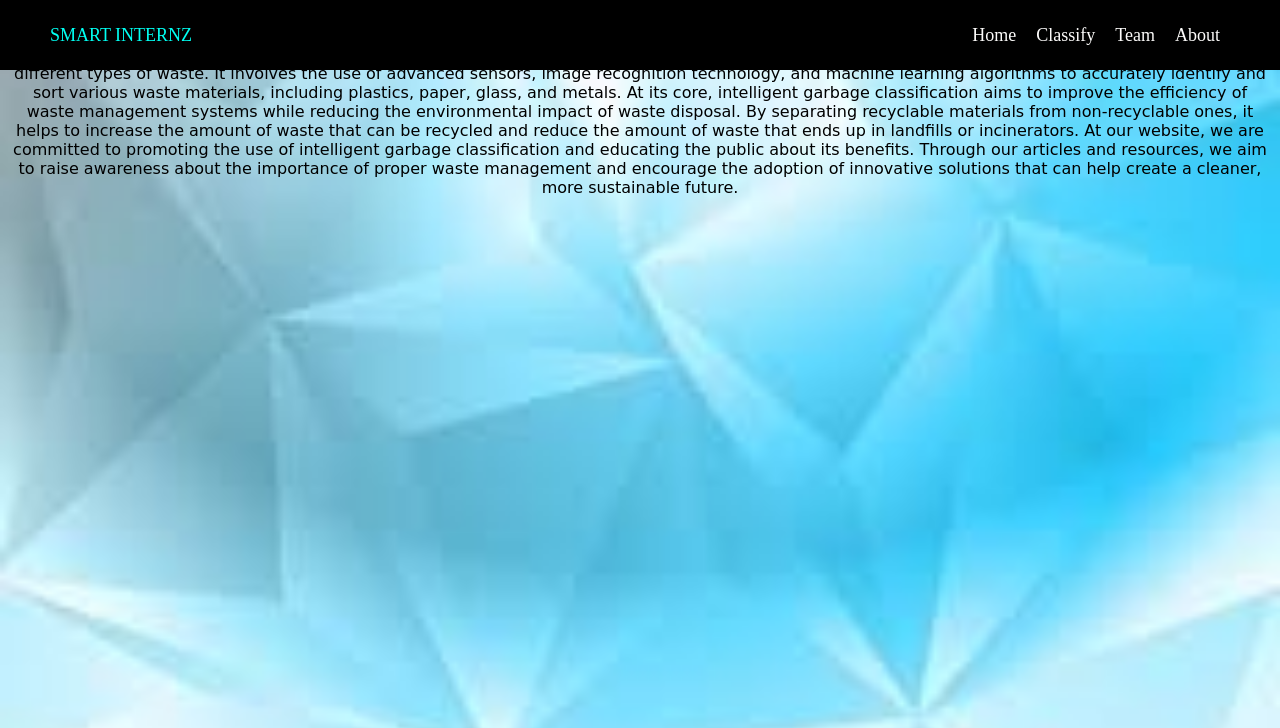
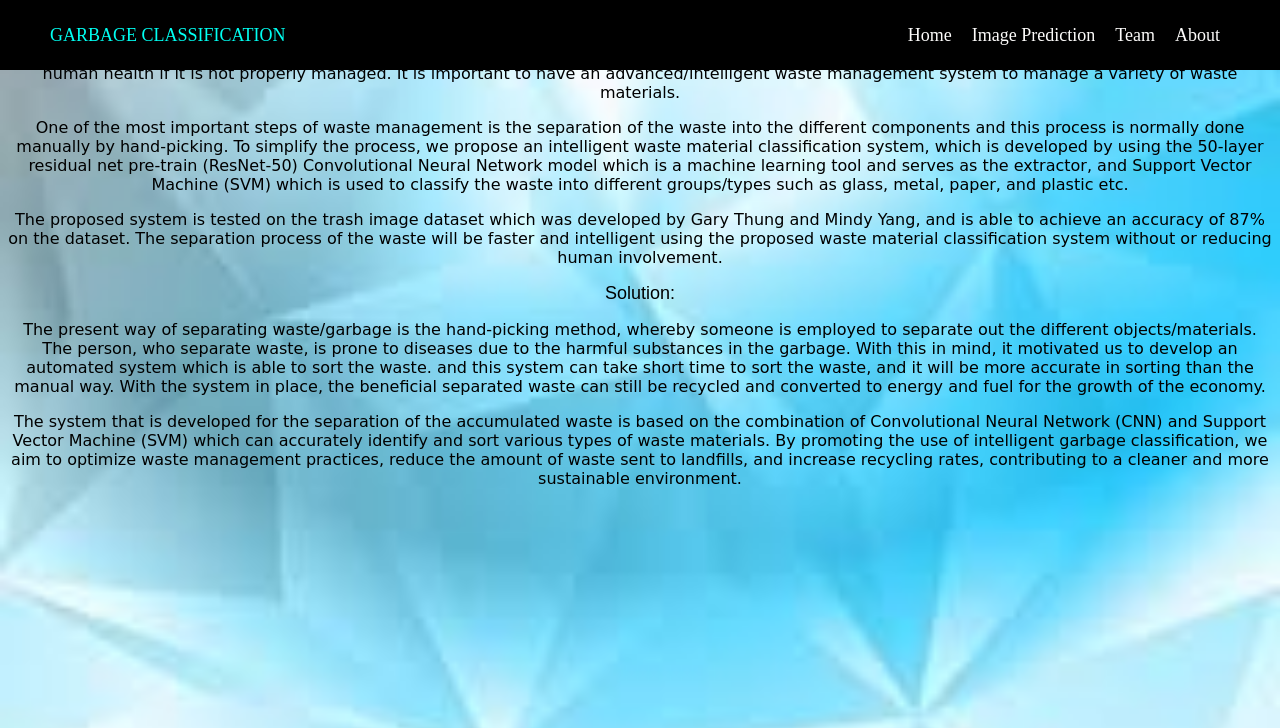
Before and after one commit to Bhanuteja01/Intelligent-Garbage-Classification-using-Deep-learning, a Flask app: page /about in a window 1280 px wide. Shown: the top 728 px of the page. Run offline with Flask 3, Linux system fonts and the light colour scheme.

Commit message:
Update about.html

```diff
--- a/templates/about.html
+++ b/templates/about.html
@@ -1,39 +1,49 @@
 <!DOCTYPE html>
 <html lang="en">
 <head>
-    <title> About US </title>
+    <title>About US</title>
     <link rel="stylesheet" href="/Static/Css/about.css">
     <link rel="stylesheet" type="text/css" href="{{ url_for('static', filename='Css/about.css') }}">
-
 </head>
 <body>
 
     <header>
-
         <nav>
-            <div class="logo">SMART INTERNZ</div>
+            <div class="logo">GARBAGE CLASSIFICATION</div>
             <ul class="menu">
                 <li><a href="{{ url_for('home') }}">Home</a></li>
-                <li><a href="{{ url_for('classify') }}">Classify</a></li>
+                <li><a href="{{ url_for('classify') }}">Image Prediction</a></li>
                 <li><a href="{{ url_for('team') }}">Team</a></li>
                 <li><a href="#">About</a></li>
             </ul>
         </nav>
-
     </header>
 
     <main class="main">
         <div class="container">
-            <div class="content">
+            <div class="problem">
                 <div class="web-title">
-                    Intelligent Garbage Classification Using Deep Learning
+                     Problem
                 </div>
                 <p>
-                    Intelligent garbage classification is a modern approach to waste management that uses artificial intelligence and machine learning to sort and separate different types of waste. It involves the use of advanced sensors, image recognition technology, and machine learning algorithms to accurately identify and sort various waste materials, including plastics, paper, glass, and metals.
-
-                At its core, intelligent garbage classification aims to improve the efficiency of waste management systems while reducing the environmental impact of waste disposal. By separating recyclable materials from non-recyclable ones, it helps to increase the amount of waste that can be recycled and reduce the amount of waste that ends up in landfills or incinerators.
-
-                At our website, we are committed to promoting the use of intelligent garbage classification and educating the public about its benefits. Through our articles and resources, we aim to raise awareness about the importance of proper waste management and encourage the adoption of innovative solutions that can help create a cleaner, more sustainable future.
+                    The accumulation of solid waste in the urban area is becoming a great concern, and it would result in environmental pollution and may be hazardous to human health if it is not properly managed. It is important to have an advanced/intelligent waste management system to manage a variety of waste materials.
+                </p>
+                <p>
+                    One of the most important steps of waste management is the separation of the waste into the different components and this process is normally done manually by hand-picking. To simplify the process, we propose an intelligent waste material classification system, which is developed by using the 50-layer residual net pre-train (ResNet-50) Convolutional Neural Network model which is a machine learning tool and serves as the extractor, and Support Vector Machine (SVM) which is used to classify the waste into different groups/types such as glass, metal, paper, and plastic etc.
+                </p>
+                <p>
+                    The proposed system is tested on the trash image dataset which was developed by Gary Thung and Mindy Yang, and is able to achieve an accuracy of 87% on the dataset. The separation process of the waste will be faster and intelligent using the proposed waste material classification system without or reducing human involvement.
+                </p>
+            </div>
+            <div class="solution">
+                <div class="web-title">
+                     Solution:
+                </div>
+                <p>
+                    The present way of separating waste/garbage is the hand-picking method, whereby someone is employed to separate out the different objects/materials. The person, who separate waste, is prone to diseases due to the harmful substances in the garbage. With this in mind, it motivated us to develop an automated system which is able to sort the waste. and this system can take short time to sort the waste, and it will be more accurate in sorting than the manual way. With the system in place, the beneficial separated waste can still be recycled and converted to energy and fuel for the growth of the economy.
+                </p>
+                <p>
+                    The system that is developed for the separation of the accumulated waste is based on the combination of Convolutional Neural Network (CNN) and Support Vector Machine (SVM) which can accurately identify and sort various types of waste materials. By promoting the use of intelligent garbage classification, we aim to optimize waste management practices, reduce the amount of waste sent to landfills, and increase recycling rates, contributing to a cleaner and more sustainable environment.
                 </p>
             </div>
         </div>
```
